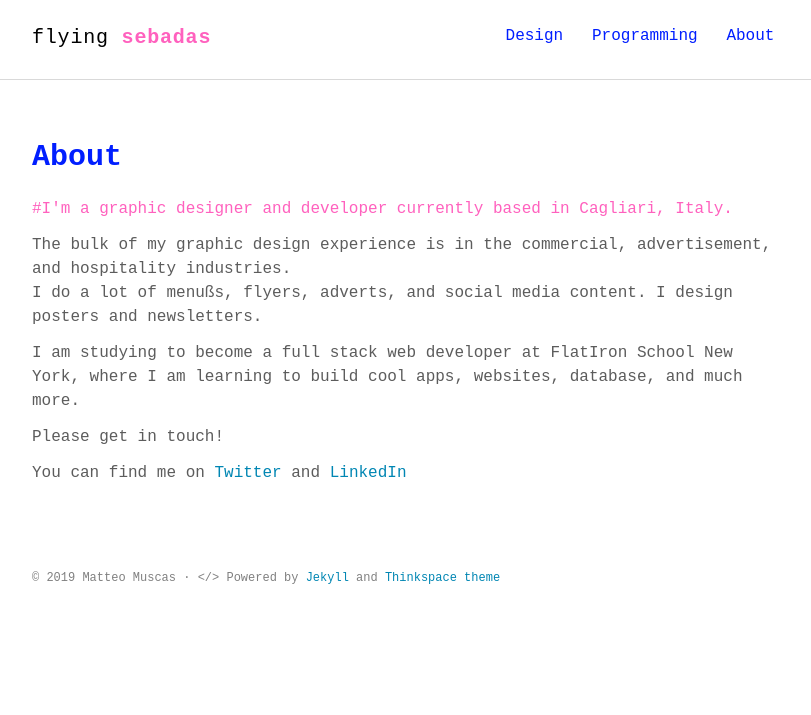
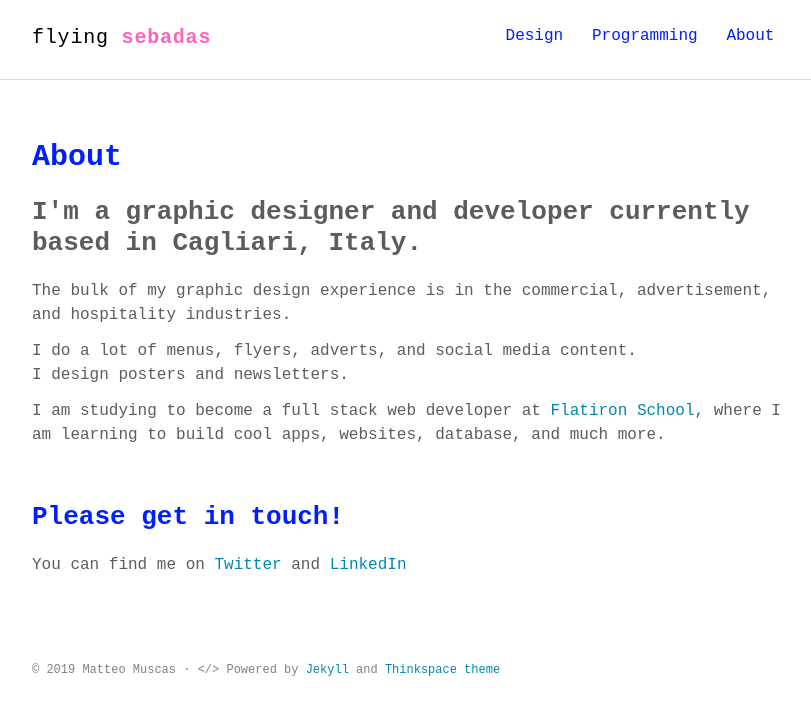
Before and after one commit to quelluomo/quelluomo.github.io, a Jekyll site: the page built from about.md, in a window 1280 px wide. Shown: the top 715 px of the page, without its empty margins (232-1043 px from the left). Built offline with Jekyll 4.4.1, drawn with Linux system fonts in a browser that asks for light colours; some web fonts are replaced.

Commit message:
more edits

```diff
--- a/_includes/intro.html
+++ b/_includes/intro.html
@@ -1,6 +1,6 @@
 <section class="intro">
   <div class="container">
-    <p class="lead">Hi! I'm a Graphic designer and developer based in <strike>London</strike> Cagliari, Sardinia.
+    <p class="lead pink">Hi! I'm a Graphic designer and developer based in <strike>London</strike> Cagliari, Sardinia.
     <br> (Also part-time Velociraptor and Pizza addict)</p>
   </div>
 </section>
--- a/about.md
+++ b/about.md
@@ -4,14 +4,15 @@ title: About
 permalink: /about/
 ---
 <p class="pink">
-#I'm a graphic designer and developer currently based in Cagliari, Italy.
+<h2>I'm a graphic designer and developer currently based in Cagliari, Italy.</h2>
 </p>
 
-<p>The bulk of my graphic design experience is in the commercial, advertisement, and hospitality industries. <br>
-I do a lot of menußs, flyers, adverts, and social media content. I design posters and newsletters.</p>
+<p>The bulk of my graphic design experience is in the commercial, advertisement, and hospitality industries. </p>
+<p>I do a lot of menus, flyers, adverts, and social media content. <br>I design posters and newsletters.
+</p>
 
-<p>I am studying to become a full stack web developer at FlatIron School New York, where I am learning to build cool apps, websites, database, and much more.</p>
+<p>I am studying to become a full stack web developer at <a href= "https://flatironschool.com/" target="_blank" class= "pink">Flatiron School</a>, where I am learning to build cool apps, websites, database, and much more.</p><br>
 
-<p>Please get in touch!</p>
+<h2 class="blue">Please get in touch!</h2>
 
 <p>You can find me on <a href= "https://twitter.com/MatteoMuscas" target="_blank" class= "pink">Twitter</a> and <a href= "https://www.linkedin.com/in/matteomuscas" target="_blank" class= "pink">LinkedIn</a></p>
```
Also changed, not shown: design.md (+3 -1 lines), programming.md (+1 -1 lines).
